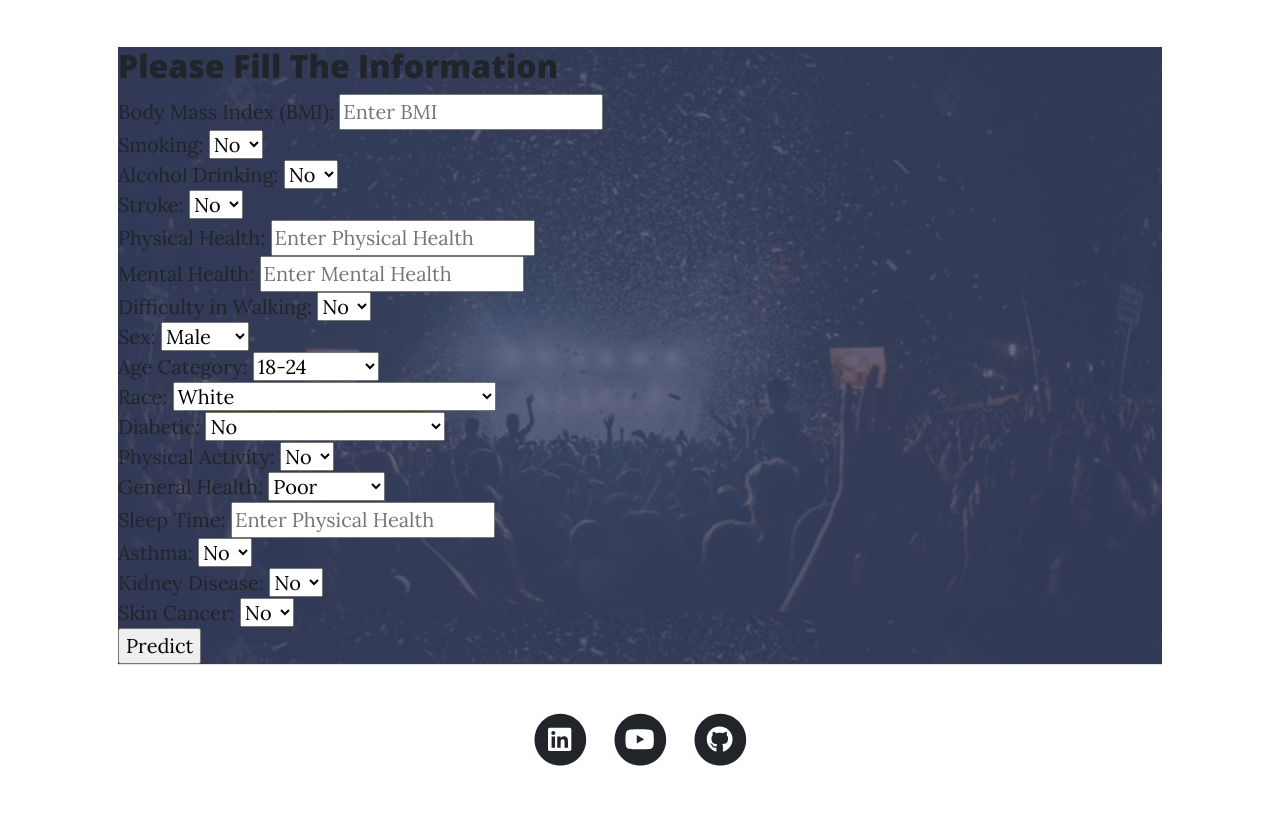
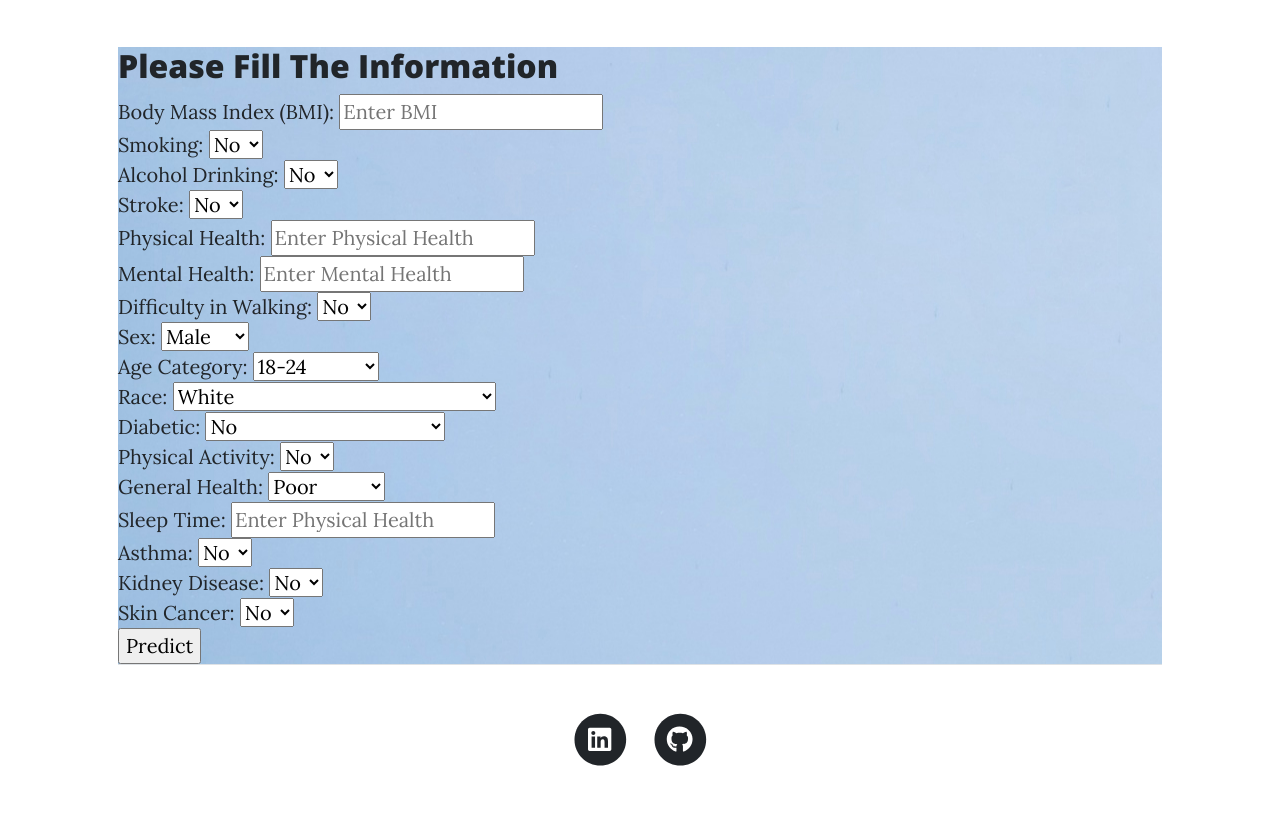
Before and after one commit to MaazSayyed05/End-To-End-Heart-Disease-Prediction, a Flask app: page / in a window 1280 px wide. Shown: the part 629-1465 px from the top of the page. Run offline with Flask 3, Linux system fonts and the light colour scheme; some libraries are stand-ins or nearby versions.

Commit message:
template updated

```diff
--- a/templates/index.html
+++ b/templates/index.html
@@ -35,7 +35,7 @@
             </div>
         </nav>
         <!-- Page Header-->
-        <header class="masthead" style="background-image: url('static/assets/img/wine.jpg')">
+        <header class="masthead" style="background-image: url('static/assets/img/heart.jpg')">
             <div class="container position-relative px-4 px-lg-5">
                 <div class="row gx-4 gx-lg-5 justify-content-center">
                     <div class="col-md-10 col-lg-8 col-xl-7">
@@ -70,7 +70,7 @@
 </head>
 <body class="form-v9">
 	<div class="page-content">
-		<div class="form-v9-content" style="background-image: url('static/assets/img/form-v9.jpg')">
+		<div class="form-v9-content" style="background-image: url('static/assets/img/h2.jpg')">
 			<form class="form-detail" action="/predict" method="post">
 				<h2>Please Fill The Information</h2>
 				<div class="form-row-total">
@@ -263,14 +263,14 @@
                                     </span>
                                 </a>
                             </li>
-                            <li class="list-inline-item">
+                            <!-- <li class="list-inline-item">
                                 <a href="https://www.youtube.com/dswithbappy">
                                     <span class="fa-stack fa-lg">
                                         <i class="fas fa-circle fa-stack-2x"></i>
                                         <i class="fab fa-youtube fa-stack-1x fa-inverse"></i>
                                     </span>
                                 </a>
-                            </li>
+                            </li> -->
                             <li class="list-inline-item">
                                 <a href="https://github.com/MaazSayyed05">
                                     <span class="fa-stack fa-lg">
--- a/templates/results.html
+++ b/templates/results.html
@@ -35,7 +35,7 @@
             </div>
         </nav>
         <!-- Page Header-->
-        <header class="masthead" style="background-image: url('static/assets/img/wine.gif')">
+        <header class="masthead" style="background-image: url('static/assets/img/heart.jpg')">
             <div class="container position-relative px-4 px-lg-5">
                 <div class="row gx-4 gx-lg-5 justify-content-center">
                     <div class="col-md-10 col-lg-8 col-xl-7">
@@ -64,14 +64,14 @@
                                     </span>
                                 </a>
                             </li>
-                            <li class="list-inline-item">
+                            <!-- <li class="list-inline-item">
                                 <a href="https://www.youtube.com/dswithbappy">
                                     <span class="fa-stack fa-lg">
                                         <i class="fas fa-circle fa-stack-2x"></i>
                                         <i class="fab fa-youtube fa-stack-1x fa-inverse"></i>
                                     </span>
                                 </a>
-                            </li>
+                            </li> -->
                             <li class="list-inline-item">
                                 <a href="https://github.com/MaazSayyed05">
                                     <span class="fa-stack fa-lg">
```
Also changed, not shown: static/assets/img/form-v9.jpg (deleted), static/assets/img/form.jpg (added), static/assets/img/h2.jpg (added), static/assets/img/heart.jpg (added), static/assets/img/index.jpg (added), static/assets/img/results.jpg (added).
